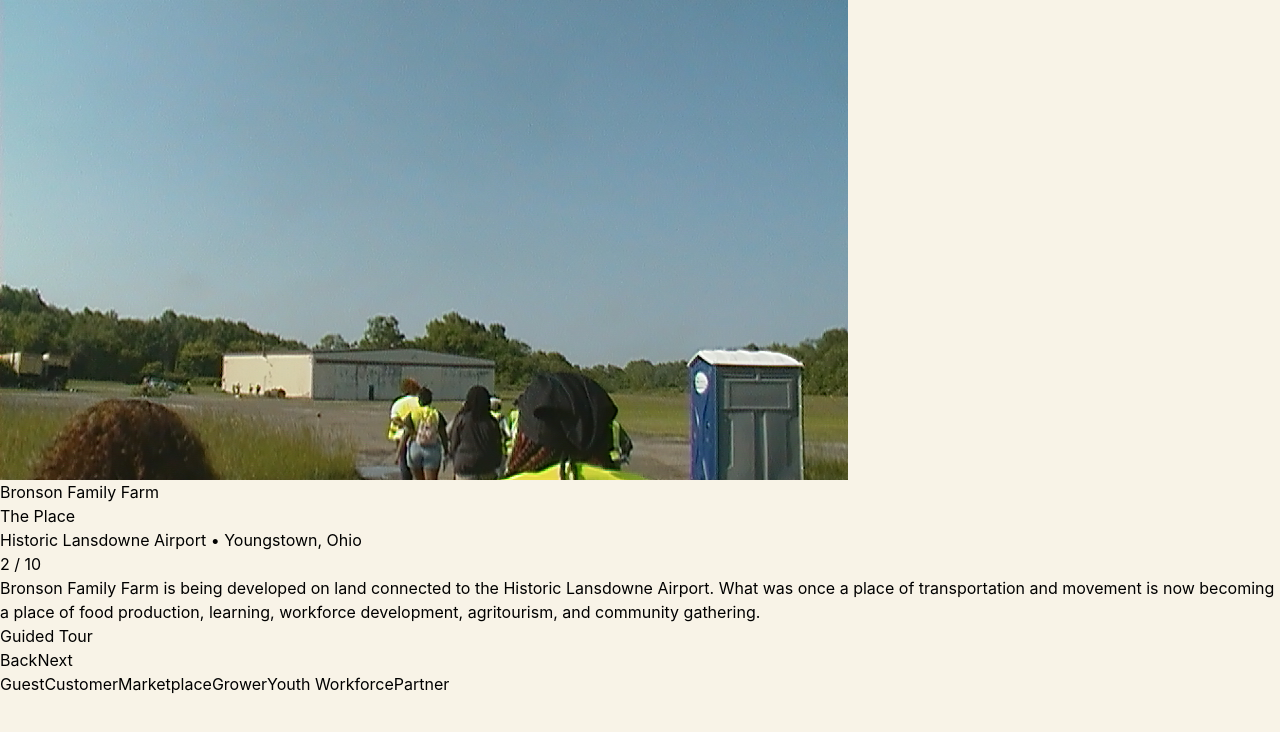
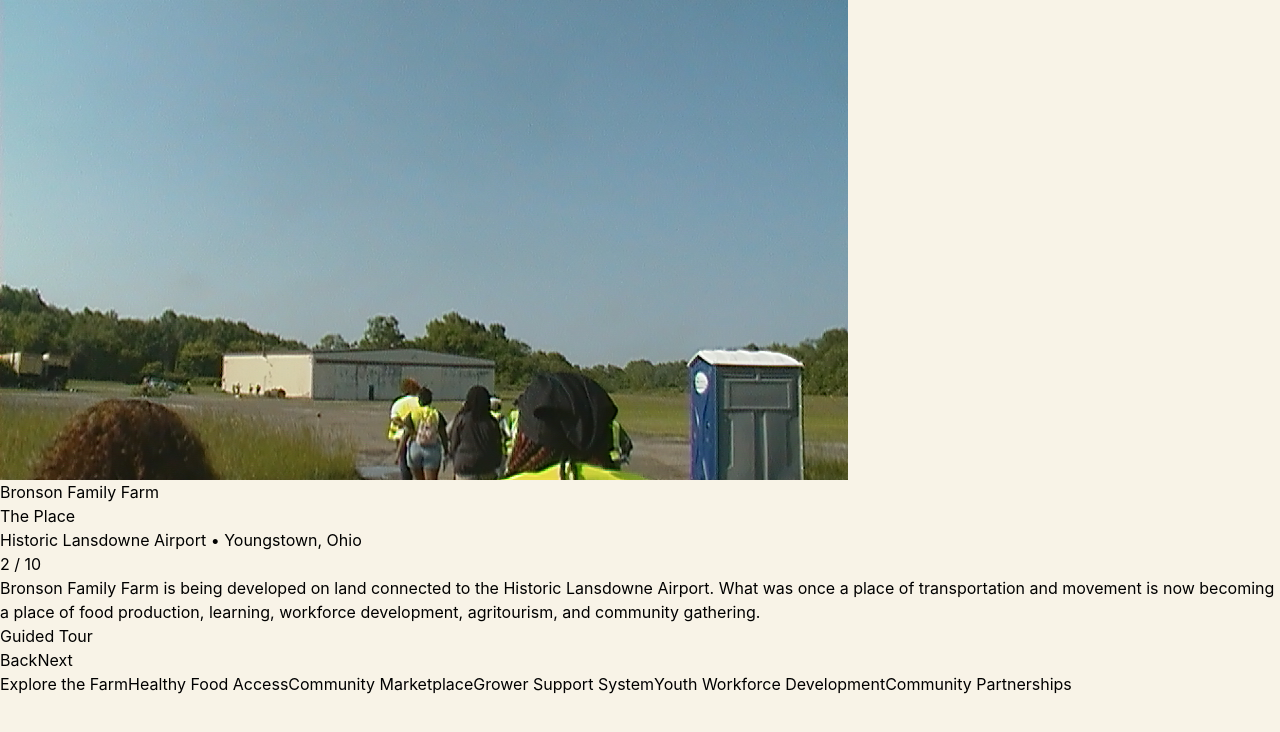
Before and after one commit to cburgessemail-gif/bronson-demo, a React (Vite) app: page / in a window 1280 px wide. Both pictures are taken after a click on the button "Next". Shown: the top 732 px of the page. Built offline with nearby package versions, Linux system fonts and the light colour scheme; the HTML template or start-up script is replaced by a standard one.

Commit message:
Update slide content and timings in App.tsx

```diff
--- a/src/App.tsx
+++ b/src/App.tsx
@@ -1,19 +1,20 @@
 import React, { useEffect, useMemo, useRef, useState } from "react";
 
 const TOUR_TIMING = {
-  firstMoveDelay: 1200,
-  slideDuration: 12500,
-  deepSlideDuration: 15000,
+  firstMoveDelay: 2200,
+  slideDuration: 13500,
+  deepSlideDuration: 16000,
 };
 
 const slides = [
   {
-    id: "entrance",
-    title: "Bronson Family Farm",
-    subtitle: "A guided ecosystem experience",
-    image: "/GrowArea.jpg",
+    id: "ecosystem",
+    title: "A Connected Food Ecosystem",
+    subtitle: "People. Resources. Opportunity. Circulating Together.",
+    image: "/EcosystemOverview.png",
     deep: true,
-    text: "Welcome to Bronson Family Farm. This is more than a farm. It is a place-based food ecosystem designed to help growers, families, youth, customers, partners, and the community move together toward food access, workforce development, health, education, local food circulation, and regional revitalization.",
+    ecosystem: true,
+    text: "Bronson Family Farm is a place-based ecosystem where growers, families, youth, customers, partners, resources, and opportunities work together instead of separately. The ecosystem helps food, knowledge, workforce development, partnerships, and economic value circulate locally to strengthen the community over time.",
   },
   {
     id: "place",
@@ -25,66 +26,102 @@ const slides = [
   },
   {
     id: "guest",
-    title: "Guest Pathway",
-    subtitle: "Understand the vision",
+    title: "Explore the Farm",
+    subtitle: "Experience the vision, story, and purpose",
     image: "/SAM_0221.JPG",
-    pathway: "Guest",
-    text: "Guests experience the atmosphere, story, purpose, and future of the ecosystem. The guided experience introduces visitors to growing areas, demonstrations, sustainability, community engagement, and the importance of local food systems.",
+    pathway: "Explore the Farm",
+    text: "Guests enter the ecosystem to understand what Bronson Family Farm is becoming and why it matters. They experience the land, the story, the growing areas, the community purpose, and the vision for food access, education, and family-centered agritourism.",
     detail:
-      "This pathway helps visitors understand what the farm is becoming and why the ecosystem matters.",
+      "This experience helps visitors understand the full vision before they decide how they want to participate.",
+    experience: [
+      "See the farm story, history, and purpose.",
+      "Understand what a community food ecosystem is.",
+      "Explore growing areas, demonstrations, and future destination plans.",
+      "Identify where they may fit as a visitor, customer, volunteer, partner, or supporter.",
+    ],
   },
   {
     id: "customer",
-    title: "Customer Pathway",
-    subtitle: "Fresh, chemical-free food",
+    title: "Healthy Food Access",
+    subtitle: "Fresh, chemical-free food and healthier choices",
     image: "/SAM_0222.JPG",
-    pathway: "Customer",
-    text: "Customers gain access to fresh, chemical-free produce grown locally with care. The ecosystem supports healthier food choices, nutrition awareness, family wellness, and stronger connections between growers and consumers.",
+    pathway: "Healthy Food Access",
+    text: "Families connect to fresh, chemical-free food grown locally with care. This experience supports healthier family choices, nutrition awareness, and repeat access to local food through the marketplace and future distribution system.",
     detail:
-      "This pathway connects families to food, nutrition, wellness, and repeat healthy choices.",
+      "This experience connects families to food, nutrition, wellness, and consistent healthy choices.",
+    experience: [
+      "Learn what is being grown and why quality matters.",
+      "Connect to fresh, chemical-free produce.",
+      "Understand how local food supports health and family wellness.",
+      "Return through marketplace access, ordering, events, and community food distribution.",
+    ],
   },
   {
     id: "marketplace",
-    title: "Marketplace Pathway",
+    title: "Community Marketplace",
     subtitle: "Food and money circulate locally",
     image: "/SAM_0223.JPG",
     deep: true,
-    pathway: "Marketplace",
-    text: "The marketplace pathway helps food move efficiently through the ecosystem. Growers should not have to carry the burden of distribution alone. Bronson Family Farm works to connect growers with schools, markets, organizations, institutions, and community buyers so the food moves — not the farmer.",
+    pathway: "Community Marketplace",
+    text: "The Community Marketplace helps food move efficiently through the ecosystem. Growers should not have to carry the burden of distribution alone. Bronson Family Farm works to connect growers with customers, schools, markets, businesses, organizations, institutions, and community buyers so the food moves — not the farmer.",
     detail:
-      "This pathway turns interest into purchasing power, distribution, and sustainability.",
+      "This experience turns interest into purchasing power, distribution, and sustainability.",
+    experience: [
+      "Connect local growers to buyers and community outlets.",
+      "Support food movement to schools, families, businesses, and organizations.",
+      "Create a stronger system for selling, ordering, pickup, and distribution.",
+      "Keep food dollars circulating locally instead of leaving the community.",
+    ],
   },
   {
     id: "grower",
-    title: "Grower Pathway",
+    title: "Grower Support System",
     subtitle: "Tools, supplies, demonstrations, and support",
     image: "/SAM_0225.JPG",
     deep: true,
-    pathway: "Grower",
-    text: "Growers need more than land. They need education, demonstrations, tools, infrastructure ideas, networking, and market opportunities. The Growers Supply Market was created to help growers learn, prepare, build confidence, and grow more successfully.",
+    pathway: "Grower Support System",
+    text: "Growers need more than land. They need education, demonstrations, tools, infrastructure ideas, networking, market access, and support. The Growers Supply Market was created to help small farms, gardeners, and community growers learn, prepare, build confidence, and grow more successfully.",
     detail:
-      "This pathway connects producers to tools, knowledge, market participation, and opportunity.",
+      "This experience connects producers to tools, knowledge, market participation, and opportunity.",
+    experience: [
+      "See demonstrations and growing methods.",
+      "Learn about tools, supplies, soil, irrigation, and production needs.",
+      "Connect to marketplace and distribution opportunities.",
+      "Build confidence as part of a larger food ecosystem.",
+    ],
   },
   {
     id: "youth",
-    title: "Youth Workforce Pathway",
+    title: "Youth Workforce Development",
     subtitle: "Skills, leadership, and future readiness",
     image: "/SAM_0226.JPG",
     deep: true,
-    pathway: "Youth Workforce",
-    text: "Youth workforce development is integrated directly into the ecosystem. Young people gain hands-on experience in leadership, responsibility, communication, teamwork, food handling, growing practices, customer engagement, and outdoor work readiness.",
+    pathway: "Youth Workforce Development",
+    text: "Youth workforce development is built into the ecosystem. Young people gain hands-on experience in leadership, responsibility, communication, teamwork, agriculture, food handling, customer engagement, and outdoor work readiness.",
     detail:
-      "This pathway builds responsibility, practical skills, confidence, and future readiness.",
+      "This experience builds responsibility, practical skills, confidence, and future readiness.",
+    experience: [
+      "Participate in structured outdoor learning and work experiences.",
+      "Practice responsibility, safety, teamwork, and communication.",
+      "Learn growing, food handling, customer service, and leadership skills.",
+      "Build confidence for future employment, entrepreneurship, and service.",
+    ],
   },
   {
     id: "partners",
-    title: "Partner Pathway",
+    title: "Community Partnerships",
     subtitle: "Shared impact and collaboration",
     image: "/SAM_0229.JPG",
-    pathway: "Partner",
-    text: "Partners help strengthen the ecosystem through collaboration, education, workforce support, health programming, tools, supplies, demonstrations, funding, and community engagement that creates long-term shared benefit.",
+    pathway: "Community Partnerships",
+    text: "Partners strengthen the ecosystem through collaboration, education, workforce support, health programming, demonstrations, funding, tools, sponsorship, and shared community investment.",
     detail:
-      "This pathway aligns resources, collaboration, and community benefit.",
+      "This experience aligns resources, collaboration, and community benefit.",
+    experience: [
+      "Identify where partner resources can strengthen the ecosystem.",
+      "Support education, health, workforce, food access, or infrastructure.",
+      "Collaborate with growers, families, youth, and community organizations.",
+      "Help create a replicable model for place-based food system development.",
+    ],
   },
   {
     id: "future",
@@ -105,13 +142,13 @@ const slides = [
   },
 ];
 
-const pathwayLabels = [
-  "Guest",
-  "Customer",
-  "Marketplace",
-  "Grower",
-  "Youth Workforce",
-  "Partner",
+const experienceLabels = [
+  "Explore the Farm",
+  "Healthy Food Access",
+  "Community Marketplace",
+  "Grower Support System",
+  "Youth Workforce Development",
+  "Community Partnerships",
 ];
 
 export default function App() {
@@ -177,7 +214,7 @@ export default function App() {
     setTourJustStarted(false);
   };
 
-  const explorePathway = (label: string) => {
+  const exploreExperience = (label: string) => {
     const target = slides.findIndex((slide) => slide.pathway === label);
     goToSlide(target);
   };
@@ -253,15 +290,61 @@ export default function App() {
               {current.text}
             </p>
 
+            {current.ecosystem && (
+              <div className="mt-6 grid gap-4 md:grid-cols-3">
+                <div className="rounded-3xl bg-black/35 p-5 backdrop-blur">
+                  <h3 className="text-lg font-bold text-amber-200">Grow</h3>
+                  <p className="mt-2 text-sm leading-relaxed text-white/90">
+                    Local growers receive education, tools, demonstrations,
+                    support, and marketplace access to grow healthier food
+                    successfully.
+                  </p>
+                </div>
+
+                <div className="rounded-3xl bg-black/35 p-5 backdrop-blur">
+                  <h3 className="text-lg font-bold text-amber-200">Connect</h3>
+                  <p className="mt-2 text-sm leading-relaxed text-white/90">
+                    Families, youth, customers, schools, organizations, and
+                    partners connect through food, learning, workforce
+                    development, and community experiences.
+                  </p>
+                </div>
+
+                <div className="rounded-3xl bg-black/35 p-5 backdrop-blur">
+                  <h3 className="text-lg font-bold text-amber-200">
+                    Circulate
+                  </h3>
+                  <p className="mt-2 text-sm leading-relaxed text-white/90">
+                    Food, money, education, partnerships, and opportunity
+                    circulate locally to strengthen the ecosystem and community
+                    over time.
+                  </p>
+                </div>
+              </div>
+            )}
+
             {current.detail && (
               <div className="mt-5 rounded-3xl border border-amber-700/40 bg-gradient-to-br from-[#7c2d12]/90 via-[#92400e]/90 to-[#78350f]/90 p-5 text-amber-50 shadow-2xl backdrop-blur">
                 <h3 className="text-lg font-bold tracking-wide text-amber-200">
-                  Why this pathway matters
+                  Why this experience matters
                 </h3>
 
                 <p className="mt-2 text-base leading-relaxed">
                   {current.detail}
                 </p>
+              </div>
+            )}
+
+            {current.experience && (
+              <div className="mt-5 grid gap-3 md:grid-cols-2">
+                {current.experience.map((item) => (
+                  <div
+                    key={item}
+                    className="rounded-2xl bg-black/35 p-4 text-sm leading-relaxed text-white/90 backdrop-blur"
+                  >
+                    {item}
+                  </div>
+                ))}
               </div>
             )}
 
@@ -350,10 +433,10 @@ export default function App() {
             </div>
 
             <div className="flex flex-wrap gap-2">
-              {pathwayLabels.map((label) => (
+              {experienceLabels.map((label) => (
                 <button
                   key={label}
-                  onClick={() => explorePathway(label)}
+                  onClick={() => exploreExperience(label)}
                   className="rounded-full bg-lime-300/90 px-4 py-2 text-xs font-bold uppercase tracking-wide text-black transition hover:bg-lime-200"
                 >
                   {label}
```
